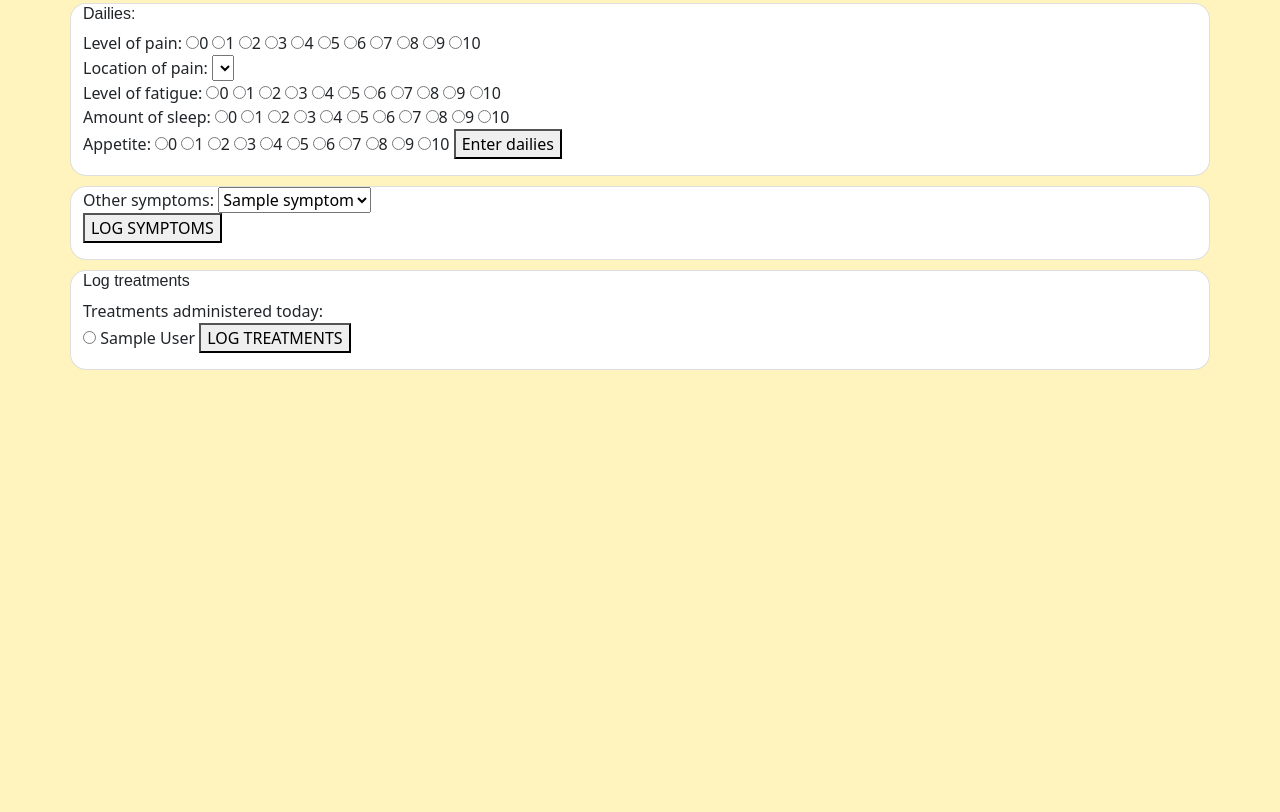
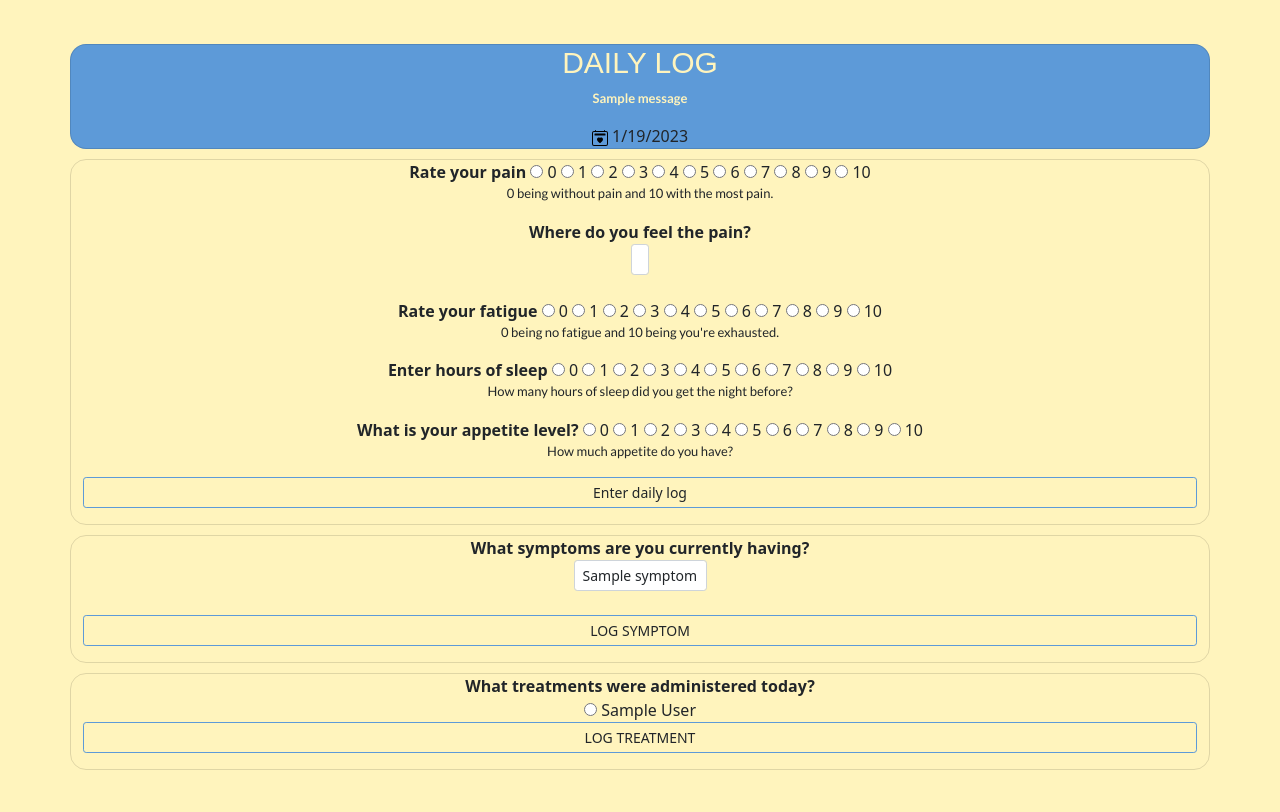
Before and after one commit to shalimarlardizabal/ONCOBUDDY, a Flask app: page /dailylog in a window 1280 px wide. Shown: the part 314-1126 px from the top of the page. Before the commit the page ends 684 px from the top, so only its background shows below. Run offline with Flask 3, Linux system fonts and the light colour scheme; the visitor is signed in with stand-in values (Sample User, id 1); tables that the repository leaves empty hold one stand-in row (values such as "Sample post"); one stand-in notice (Sample message) is shown; lists and menus that the app fills with data are empty.

Commit message:
added more styling

```diff
--- a/server.py
+++ b/server.py
@@ -25,20 +25,18 @@ def user_login():
 
     email = request.form.get("email")
     password = request.form.get("password")
-    # print(f'email {email}')
 
     user = crud.get_user_by_email(email)
-    # print(f'user {user}')
 
     if not user or user.password != password:
-        flash ('Incorrect email or password :(')
+        flash ('Incorrect email or password!')
         return redirect('/')
 
     elif user.email == email or user.password == password:
         session["name"] = user.user_name
         session["user_id"] = user.user_id
 
-        flash(f"Welcome back! How are we feeling today?")
+        flash(f"Welcome back {user.user_name}! How are you feeling today?")
 
         return redirect("/dailylog")
 
@@ -99,6 +97,7 @@ def show_intake_form():
     cancer_diagnosis= crud.get_cancer_by_id(cancer_id)
 
     if cancer_diagnosis:
+        flash(f'You have entered {cancer_diagnosis.name} as your diagnosis.')
         cancer_name= cancer_diagnosis.name
         user_cancer_diagnosis= crud.add_user_cancer(user_id, cancer_id, cancer_name)
         db.session.add(user_cancer_diagnosis)
@@ -107,6 +106,7 @@ def show_intake_form():
     other_diagnosis= crud.get_diagnosis_by_id(other_diagnosis_id)
 
     if other_diagnosis:
+        flash(f'Successfully added {other_diagnosis.name}!')
         diagnosis_name= other_diagnosis.name
         user_diagnosis=crud.add_user_diagnosis(user_id, other_diagnosis_id, diagnosis_name)
         db.session.add(user_diagnosis)
@@ -115,6 +115,7 @@ def show_intake_form():
     drug = crud.get_drug_by_id(drug_id)
 
     if drug:
+        flash(f'You have added {drug.name} as your treatment.')
         drug_name= drug.name
         user_drug= crud.add_user_drug(user_id, drug_id, drug_name)
         db.session.add(user_drug)
@@ -178,7 +179,8 @@ def show_user_page(user_id):
     administered_drugs= crud.get_administered_drug(user_id)
 
     for drugs in administered_drugs:
-        drugs['date']=drugs['date'].date()
+        drugs['start']=drugs['start'].date()
+
     symptoms= crud.get_user_symptom_with_date(user_id)
     for symptom in symptoms:
         symptom['start']= symptom['start'].date()
@@ -237,12 +239,6 @@ def get_daily_log():
 
     return jsonify({'pain_data': pain_log_data, 'sleep_data': sleep_log_data, 'appetite_data': appetite_log_data, 'fatigue_data': fatigue_log_data})
 
-@app.route('/medications.json')
-def get_user_medications():
-    user_id= session["user_id"]
-    user_drugs= crud.get_all_user_drugs(user_id)
-
-    return jsonify({"medications": user_drugs})
 
 @app.route('/calendar')
 def show_user_calendar():
@@ -250,6 +246,7 @@ def show_user_calendar():
     symptoms= crud.get_user_symptom_with_date(user_id)
     treatments= crud.get_user_drugs(user_id)
     user= crud.get_user_by_id(user_id)
+
     return render_template('calendar.html', treatments= treatments, symptoms=symptoms, user=user)
 
 @app.route('/symptoms.json')
@@ -259,7 +256,12 @@ def add_events_to_calendar():
     for symptom in symptoms:
         symptom['start']=symptom['start'].isoformat()
 
-    return jsonify({'symptoms': symptoms})
+    administered_drugs=crud.get_administered_drug(user_id)
+
+    for drug in administered_drugs:
+        drug['start']= drug['start'].isoformat()
+
+    return jsonify({'symptoms': symptoms, 'administered_drugs': administered_drugs})
 
 
 if __name__ == "__main__":
--- a/static/CSS/styling.css
+++ b/static/CSS/styling.css
@@ -7,7 +7,7 @@ body{
 }
 
 p {
-    font-family: 'Cerebri Sans', sans-serif;
+    font-family: 'Lato', sans-serif;
     font-size: small;
 }
 
@@ -15,3 +15,7 @@ h1, h2, h3 {
     font-family: 'Cerebri Sans', sans-serif;
     font-size: medium;
 }
+
+#daily-label{
+    font-weight: bold;
+}
--- a/static/JS/calendar.js
+++ b/static/JS/calendar.js
@@ -22,7 +22,10 @@ document.addEventListener('DOMContentLoaded', function() {
     fetch('/symptoms.json')
     .then((response) => response.json())
     .then((responseJson) => {
-        let eventdata = responseJson.symptoms
+        let symptomdata = responseJson.symptoms;
+        let drugdata= responseJson.administered_drugs;
+        let eventdata= symptomdata.concat(drugdata);
+
 
         let calendar = new Calendar(calendarEl, {
           headerToolbar: {
--- a/templates/base.html
+++ b/templates/base.html
@@ -7,7 +7,10 @@
     <link rel="stylesheet" href="https://cdn.jsdelivr.net/npm/bootstrap-icons@1.10.3/font/bootstrap-icons.css">
     <!-- MY CSS -->
     <link rel= "stylesheet" href="/static/CSS/styling.css">
-
+    <!-- Google Fonts -->
+    <link rel="preconnect" href="https://fonts.googleapis.com">
+<link rel="preconnect" href="https://fonts.gstatic.com" crossorigin>
+<link href="https://fonts.googleapis.com/css2?family=Lato:ital,wght@0,100;0,300;0,400;0,700;0,900;1,400&display=swap" rel="stylesheet">
     <meta charset="utf-8">
     <meta name="viewport" content="width=device-width">
     <title>
--- a/templates/calendar.html
+++ b/templates/calendar.html
@@ -1,6 +1,7 @@
 {% extends 'base.html' %}
+{% include 'navbar.html' %}
 
-{% include 'navbar.html' %}
+
 {% block head %}
 <meta charset='utf-8' />
 <script src="https://cdn.jsdelivr.net/npm/@fullcalendar/core@6.0.2/index.global.min.js"></script>
--- a/templates/dailylog.html
+++ b/templates/dailylog.html
@@ -6,82 +6,97 @@
 {%block body%}
 
   <!-- Dailies -->
-<div class="container py-5 h-100">
+<div class="container py-2 h-100">
   <div class="row d-flex justify-content-center align-items-center h-100">
     <div class ="column">
       <div class = "row form-group">
-      <div class="card" style="border-radius: 1rem;">
-<h1>Daily Log</h1>
+      <div class="card text-center" style="border-radius: 1rem; background-color: #5d9ad8;">
+<h1 style="font-size: 30px; font-weight: semi-bold; color:#fff4bd">DAILY LOG</h1>
 {% for msg in get_flashed_messages() %}
-                      <p class="flash-msg" style="color: red; font-weight: bold;">
+                      <p class="flash-msg" style="color: #fff4bd; font-weight: bold;">
                         {{msg}}
                       </p>
                     {% endfor %}
 <div id="current_date">
+    <img src="/static/Images/calendar2-heart.svg">
     <script>
     date = new Date().toLocaleDateString();
-    document.write(`Todays date: ${date}`);
+    document.write(`${date}`);
     </script>
+    <br>
     </div>
     </div>
     </div>
     <div class = "row form-group">
-      <div class="card" style="border-radius: 1rem;">
+      <div class="card text-center bg-transparent" style="border-radius: 1rem;">
     <div class="dailies">
-        <h2>Dailies:</h2>
         <form action="/dailylog" id="daily-symptoms">
-            <label for="pain">Level of pain:</label>
+          <div class="form-group">
+            <label class="daily-label" for="pain"><strong>Rate your pain</strong> </label>
             {% for n in range(11) %}
-            <input type="radio" value="{{n}}" name="pain">{{n}}
+            <input type="radio" value="{{n}}" name="pain"> {{n}}
             {%endfor%}
-            <br>
-            <label for="pain-location">Location of pain:</label>
-            <select id="pain-location" name="pain-location">
+            <p>0 being without pain and 10 with the most pain.</p>
+            <label class="daily-label" for="pain-location"><strong>Where do you feel the pain?</strong></label>
+            <select class= "form-control form-control-sm mx-auto" id="pain-location" name="pain-location" style="width: auto;">
                 {%for location in pain%}
                 <option value="{{location.symptom_id}}">{{location.common_name}}</option>
                 {%endfor%}
-            </select><br>
-            <label for="fatigue">Level of fatigue:</label>
+            </select>
+            <br>
+            <label class="daily-label" for="fatigue"><strong>Rate your fatigue</strong></label>
             {% for n in range(11) %}
-            <input type="radio" value="{{n}}" name="fatigue">{{n}}
+            <input type="radio" value="{{n}}" name="fatigue"> {{n}}
             {%endfor%}
-            <br>
-            <label for="sleep">Amount of sleep:</label>
+            <p>0 being no fatigue and 10 being you're exhausted.</p>
+            <label class="daily-label" for="sleep"><strong>Enter hours of sleep</strong></label>
             {% for n in range(11) %}
-            <input type="radio" value="{{n}}" name="sleep">{{n}}
-            {%endfor%}<br>
-            <label for="appetite">Appetite:</label>
+            <input type="radio" value="{{n}}" name="sleep"> {{n}}
+            {%endfor%}
+            <p>How many hours of sleep did you get the night before?</p>
+            <label class="daily-label" for="appetite"><strong>What is your appetite level?</strong></label>
             {% for n in range(11) %}
-            <input type="radio" value="{{n}}" name="appetite" id="dailylog">{{n}}
+            <input type="radio" value="{{n}}" name="appetite" id="dailylog"> {{n}}
             {%endfor%}
-            <button type="submit" id="dailylog">Enter dailies</button>
+            <p>How much appetite do you have?</p>
+            <div class="d-grid gap-2">
+              <button class= "btn btn-outline-dark btn-sm" type="submit" id="dailylog" style="border-color:#5d9ad8;">Enter daily log</button>
+            </div>
+          </div>
+
             </form></div>
             </div>
             </div>
             <div class = "row form-group">
-              <div class="card" style="border-radius: 1rem;">
+              <div class="card text-center bg-transparent" style="border-radius: 1rem; ">
             <div class="other-symptoms">
             <form action="/dailylog">
-            <label for="daily-symptoms">Other symptoms:</label>
-            <select id="daily-symptoms" name="daily-symptoms">
+              <div class="form-group">
+            <label for="daily-symptoms"><strong>What symptoms are you currently having?</strong></label><br>
+            <select class="form-control form-control-sm mx-auto" id="daily-symptoms" name="daily-symptoms" style="width: auto;">
                 {%for symptom in symptoms%}
                 <option value="{{symptom.symptom_id}}">{{symptom.common_name}}</option>
                 {%endfor%}
             </select><br>
+            <div class="d-grid gap-2">
+            <button class= "btn btn-outline-dark btn-sm" type="submit" style="border-color:#5d9ad8;">LOG SYMPTOM</button>
+          </div>
+        </form></div></div></div></div>
+        <div class = "row form-group">
+          <div class="card text-center bg-transparent" style="border-radius: 1rem;">
+    <div class="medications">
+        <form action="/dailylog">
+        <label for="administered-medications"><strong>What treatments were administered today?</strong></label><br>
 
-            <button type="submit">LOG SYMPTOMS</button>
-        </form></div></div></div>
-        <div class = "row form-group">
-          <div class="card" style="border-radius: 1rem;">
-    <div class="medications">
-        <h2>Log treatments</h2>
-        <form action="/dailylog">
-        <label for="administered-medications">Treatments administered today:</label><br>
         {%for medication in medications%}
         <input type="radio" id="administered-medications" name="administered-medications" value={{medication.user_drug_id}}>
-        <label for="administered-medications">{{medication.drug_name}}</label>
+        <label for="administered-medications"> {{medication.drug_name}}</label>
         {%endfor%}
-        <button type="submit">LOG TREATMENTS</button>
+
+        <br>
+        <div class="d-grid gap-2">
+        <button class= "btn btn-outline-dark btn-sm" type="submit" style="border-color:#5d9ad8;">LOG TREATMENT</button>
+      </div>
     </form>
     </div>
   </div>
--- a/templates/navbar.html
+++ b/templates/navbar.html
@@ -1,7 +1,7 @@
 
 {% block body%}
-<nav class="navbar navbar-expand-lg navbar-light" style="background-color: #5d9ad8;">
-    <a class="navbar-brand" href="/">OncoBuddy</a>
+<nav class="navbar navbar-expand-lg navbar-light">
+    <a class="navbar-brand" href="/"><img src="/static/Images/ONCO BUDDY.svg"></a>
     <button class="navbar-toggler" type="button" data-toggle="collapse" data-target="#navbarNavDropdown" aria-controls="navbarNavDropdown" aria-expanded="false" aria-label="Toggle navigation">
       <span class="navbar-toggler-icon"></span>
     </button>
```
Also changed, not shown: crud.py (+4 -4 lines), static/JS/chart.js (+0 -13 lines), templates/homepage.html (+1 -11 lines), templates/user_details.html (+38 -22 lines), templates/welcomepage.html (+43 -39 lines), static/Images/calendar2-heart.svg (added).
